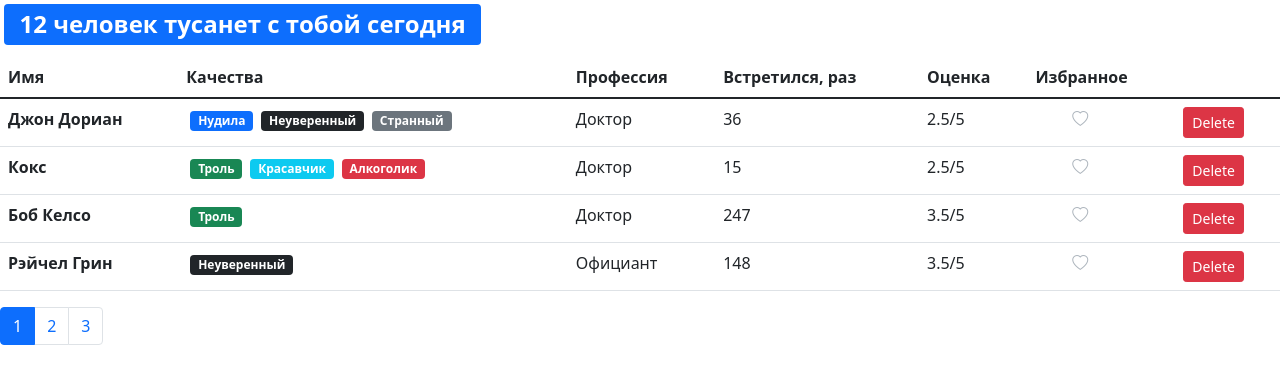
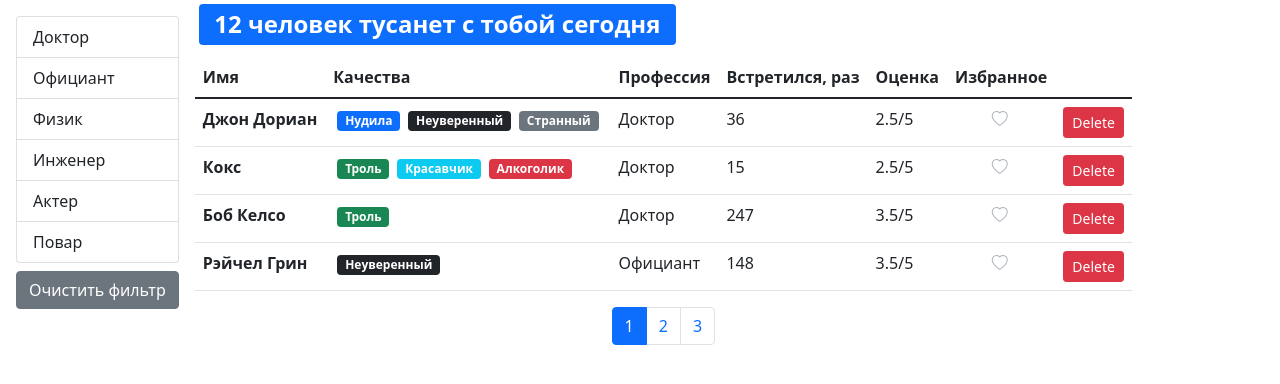
Before and after one commit to staelgit/fast-company, a React (Create React App) app: page / in a window 1280 px wide. Shown: the top 384 px of the page. Built offline with nearby package versions, Linux system fonts and the light colour scheme.

Commit message:
task_4 before add new api

```diff
--- a/src/App.js
+++ b/src/App.js
@@ -1,6 +1,6 @@
 import React, { useState } from 'react';
 import Users from './app/components/users';
-import SearchStatus from './app/components/searchStatus';
+
 import api from './app/api';
 
 const App = () => {
@@ -21,7 +21,6 @@
 
    return (
       <>
-         <SearchStatus length={users.length} />
          <Users
             onHandleDelete={handleDelete}
             onHandleToggleBookmark={handleToggleBookmark}
--- /dev/null
+++ b/src/app/api/fake.api/professions.api.js
@@ -0,0 +1,19 @@
+export const professions = {
+   doctor: { _id: '67rdca3eeb7f6fgeed471818', name: 'Доктор' },
+   waiter: { _id: '67rdca3eeb7f6fgeed471820', name: 'Официант' },
+   physics: { _id: '67rdca3eeb7f6fgeed471814', name: 'Физик' },
+   engineer: { _id: '67rdca3eeb7f6fgeed471822', name: 'Инженер' },
+   actor: { _id: '67rdca3eeb7f6fgeed471824', name: 'Актер' },
+   cook: { _id: '67rdca3eeb7f6fgeed471829', name: 'Повар' }
+};
+
+const fetchAll = () =>
+   new Promise((resolve) => {
+      window.setTimeout(() => {
+         resolve(professions);
+      }, 2000);
+   });
+
+export default {
+   fetchAll
+};
--- a/src/app/api/fake.api/user.api.js
+++ b/src/app/api/fake.api/user.api.js
@@ -1,11 +1,5 @@
-const professions = {
-   doctor: { _id: '67rdca3eeb7f6fgeed471818', name: 'Доктор' },
-   waiter: { _id: '67rdca3eeb7f6fgeed471820', name: 'Официант' },
-   physics: { _id: '67rdca3eeb7f6fgeed471814', name: 'Физик' },
-   engineer: { _id: '67rdca3eeb7f6fgeed471822', name: 'Инженер' },
-   actor: { _id: '67rdca3eeb7f6fgeed471824', name: 'Актер' },
-   cook: { _id: '67rdca3eeb7f6fgeed471829', name: 'Повар' }
-};
+import { professions } from './professions.api';
+
 const qualities = {
    tedious: {
       _id: '67rdca3eeb7f6fgeed471198',
--- a/src/app/api/index.js
+++ b/src/app/api/index.js
@@ -1,5 +1,8 @@
 import * as users from './fake.api/user.api';
+import professions from './fake.api/professions.api';
+
 const API = {
-   users
+   users,
+   professions
 };
 export default API;
--- /dev/null
+++ b/src/app/components/groupList.jsx
@@ -0,0 +1,44 @@
+import React from 'react';
+import PropTypes from 'prop-types';
+
+const GroupList = ({
+   items,
+   valueProperty,
+   contentProperty,
+   onItemSelect,
+   selectedItem
+}) => {
+   return (
+      <ul className="list-group">
+         {Object.keys(items).map((key) => {
+            return (
+               <li
+                  key={items[key][valueProperty]}
+                  className={`list-group-item ${
+                     items[key] === selectedItem ? 'active' : ''
+                  }`}
+                  onClick={() => onItemSelect(items[key])}
+                  role="button"
+               >
+                  {items[key][contentProperty]}
+               </li>
+            );
+         })}
+      </ul>
+   );
+};
+
+GroupList.defaultProps = {
+   valueProperty: '_id',
+   contentProperty: 'name'
+};
+
+GroupList.propTypes = {
+   items: PropTypes.oneOfType([PropTypes.object, PropTypes.array]),
+   valueProperty: PropTypes.string.isRequired,
+   contentProperty: PropTypes.string.isRequired,
+   onItemSelect: PropTypes.func,
+   selectedItem: PropTypes.objectOf(PropTypes.string)
+};
+
+export default GroupList;
--- a/src/app/components/users.jsx
+++ b/src/app/components/users.jsx
@@ -1,27 +1,70 @@
-import React, { useState } from 'react';
+import React, { useState, useEffect } from 'react';
 import Pagination from './pagination';
 import { paginate } from '../lib/paginate';
 import User from './user';
 import PropTypes from 'prop-types';
+import GroupList from './groupList';
+import api from '../api';
+import SearchStatus from './searchStatus';
 
-const Users = ({ users, ...rest }) => {
-   const count = users.length;
+const Users = ({ users: allUsers, ...rest }) => {
+   const [currentPage, setCurrentPage] = useState(1);
+   const [professions, setProfessions] = useState();
+   const [selectedProf, setSelectedProf] = useState();
+
    const pageSize = 4;
-   const [currentPage, setCurrentPage] = useState(1);
 
-   const correctPage = Math.ceil(count / pageSize);
-   if (currentPage > correctPage) {
-      setCurrentPage(correctPage);
-   }
+   useEffect(() => {
+      api.professions.fetchAll().then((data) => setProfessions(data));
+   }, []);
+
+   useEffect(() => {
+      setCurrentPage(1);
+   }, [selectedProf]);
+
+   const handleProfessionSelect = (item) => {
+      setSelectedProf(item);
+   };
 
    const handlePageChange = (pageIndex) => {
       setCurrentPage(pageIndex);
    };
 
-   const userCrop = paginate(users, currentPage, pageSize);
+   const filteredUsers = selectedProf
+      ? allUsers.filter((user) => user.profession === selectedProf)
+      : allUsers;
+
+   const count = filteredUsers.length;
+
+   // todo добавлено мной
+   const correctPage = Math.ceil(count / pageSize);
+   if (currentPage > correctPage) {
+      setCurrentPage(correctPage);
+   }
+   // todo добавлено мной
+
+   const userCrop = paginate(filteredUsers, currentPage, pageSize);
+
+   const clearFilter = () => {
+      setSelectedProf(undefined);
+   };
 
    return (
-      <div>
+      <div className="d-flex">
+         {professions && (
+            <div className="d-flex flex-column flex-shrink-0 p-3">
+               <GroupList
+                  selectedItem={selectedProf}
+                  items={professions}
+                  onItemSelect={handleProfessionSelect}
+               />
+               <button className="btn btn-secondary mt-2" onClick={clearFilter}>
+                  Очистить фильтр
+               </button>
+            </div>
+         )}
+         <div className="d-flex flex-column">
+            <SearchStatus length={count} />
             {count !== 0 && (
                <table className="table">
                   <thead>
@@ -42,12 +85,15 @@
                   </tbody>
                </table>
             )}
+            <div className="d-flex justify-content-center">
                <Pagination
                   itemsCount={count}
                   pageSize={pageSize}
                   currentPage={currentPage}
                   onPageChange={handlePageChange}
                />
+            </div>
+         </div>
       </div>
    );
 };
```
Lines whose indentation alone changed are shown as unchanged.
